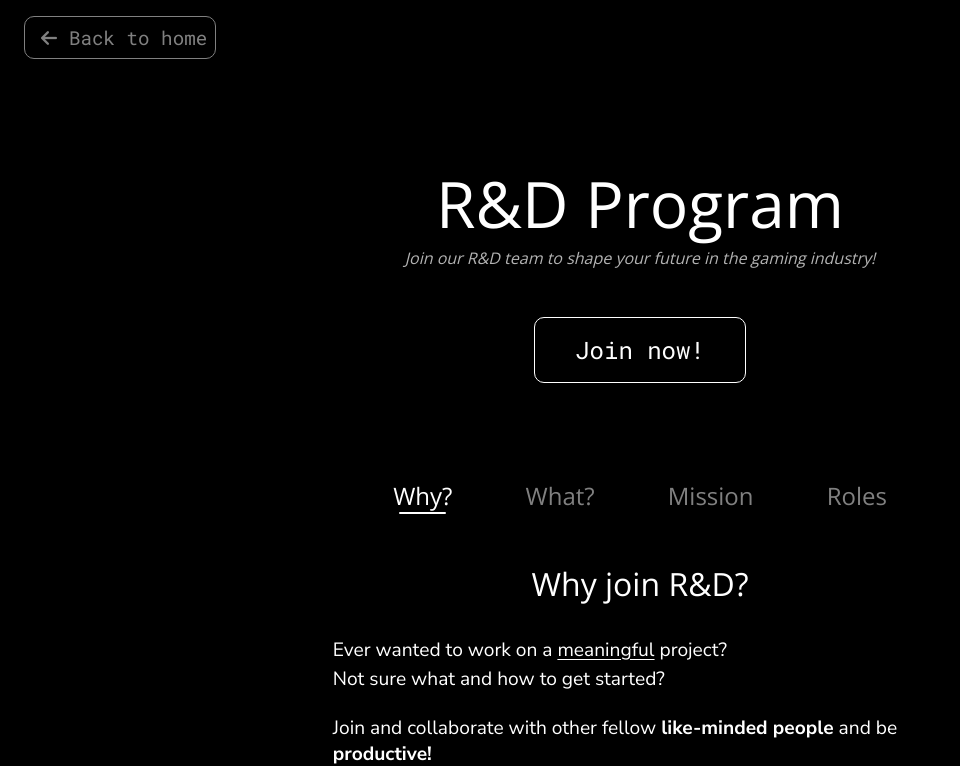
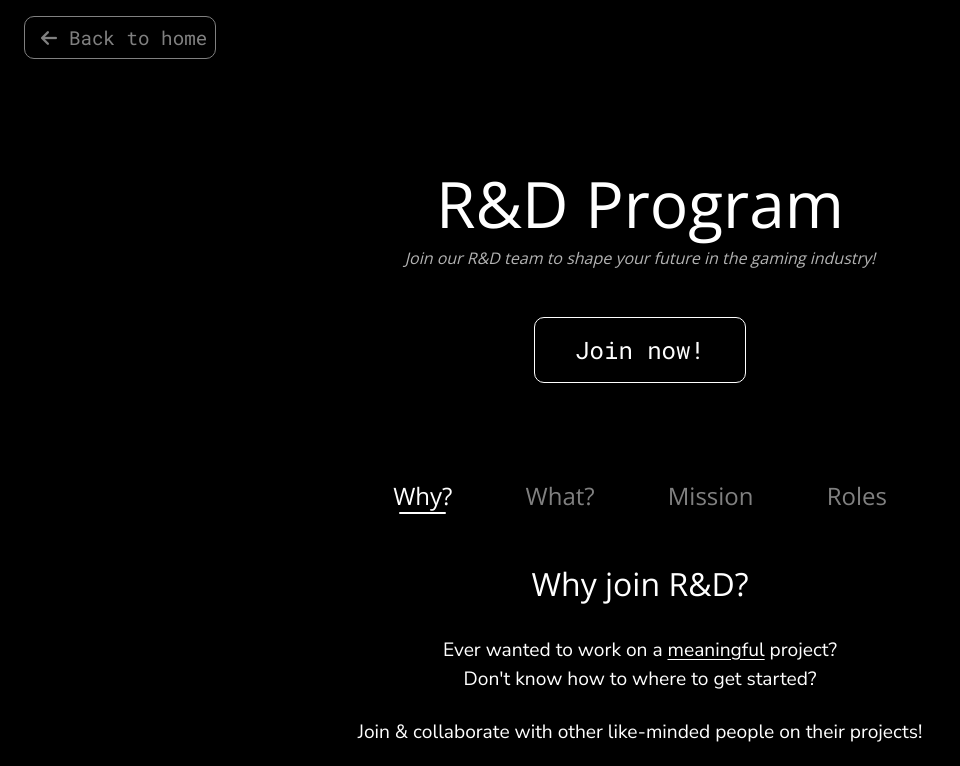
Before and after one commit to ian-hon/apugdc, a Next.js app: page /rnd in a window 1280 px wide. Shown: the top 766 px of the page, without its empty margins (0-960 px from the left). Built offline with nearby package versions, Linux system fonts and the light colour scheme.

Commit message:
What? section for R&D page

```diff
--- a/src/app/rnd/page.tsx
+++ b/src/app/rnd/page.tsx
@@ -27,7 +27,21 @@ const infoContent = [
             <h1>
                 Why join R&D?
             </h1>
-            <div>
+            <div id={styles.why}>
+                <span>
+                    <h2>
+                        Ever wanted to work on a <u>meaningful</u> project?
+                    </h2>
+                    <h2>
+                        Don't know how to where to get started?
+                    </h2>
+                </span>
+                <h2>
+                    Join & collaborate with other like-minded people on their projects!
+                </h2>
+                <JoinButton contain size={'0.8em'}/>
+            </div>
+            {/* <div id={styles.why}>
                 <span>
                     <h2>
                         Ever wanted to work on a <u>meaningful</u> project?
@@ -43,13 +57,58 @@ const infoContent = [
                     More details in the next sections, but if you're already interested then why not just join us already?
                 </h2>
                 <JoinButton contain size={'0.8em'}/>
-            </div>
+            </div> */}
         </div>
     ],
     [
         'What?',
         <div id={styles.infoContainer}>
-            what
+            {/*
+                Research and Development (R&D) is a special group under APUGDC, open to all members.
+
+                The R&D team focuses on researching and innovating game development, from programming and design to sound engineering.
+
+                We want to help YOU kick start your journey in becoming a better game developer.
+
+                Showcase your talents and passion with other like-minded people, regardless of your skill, background or course.
+
+                Note : R&D members are not APUGDC committee, and committees will be treated the same as any other member.
+
+                We do not control, supervise, moderate or own your projects. All rights are to your team. We serve only to motivate, guide and help you in your research.
+
+             */}
+            <h1>
+                What is R&D?
+            </h1>
+            <div id={styles.what}>
+                <span>
+                    <h2>
+                        <b>Research and Development (R&D)</b> group is a special group under APUGDC that is open to <i>all members.</i>
+                    </h2>
+                    <h2>
+                        The R&D team focuses on <u>researching and innovating</u> game development, from <b>programming</b> and <b>design</b> to <b>sound engineering.</b>
+                    </h2>
+                </span>
+                <span>
+                    <h2>
+                        We want to help <u>YOU</u> kick start your journey in becoming a <b>better game developer.</b>
+                    </h2>
+                    <h2>
+                        Showcase your talents and passion with other like-minded people, <i>regardless of your skill, background or course.</i>
+                    </h2>
+                </span>
+                <div id={styles.note}>
+                    <h2>Note : </h2>
+                    <ul>
+                        <li>
+                            R&D members are not APUGDC committee, and committees will be treated the same as any other member.
+                        </li>
+                        <li>
+                            We do not control, supervise, moderate or own your projects. All rights are to your team. We serve only to motivate, guide and help you in your research.
+                        </li>
+                    </ul>
+                </div>
+            </div>
         </div>
     ],
     [
--- a/src/app/rnd/rnd.module.css
+++ b/src/app/rnd/rnd.module.css
@@ -117,17 +117,40 @@
     & h1 {
         margin-bottom:1em;
     }
+}
 
-    & div {
+#why {
+    & h2 {
+        text-align: center;
+    }
+}
+
+#what {
+    & #note {
+        opacity: 0.5;
+
+        & h2 {
+            font-size:1.2rem;
+        }
+
+        & li {
+            margin-left:3ch;
+            font-size:1rem;
+            margin-bottom: 0;
+        }
+    }
+}
+
+#why, #what {
     width:60%;
 
-        & > h2, & span > h2 {
+    & > h2, & span > h2, & li {
         text-underline-offset: 0.15em;
         text-decoration-thickness: 1px;
 
         font-family: var(--nunitosans-font);
         font-size:1.2rem;
-            margin-bottom:1em;
+        margin-bottom:1.2em;
     }
 
     & span {
@@ -140,4 +163,3 @@
         }
     }
 }
-}
```
Lines whose indentation alone changed are shown as unchanged.
